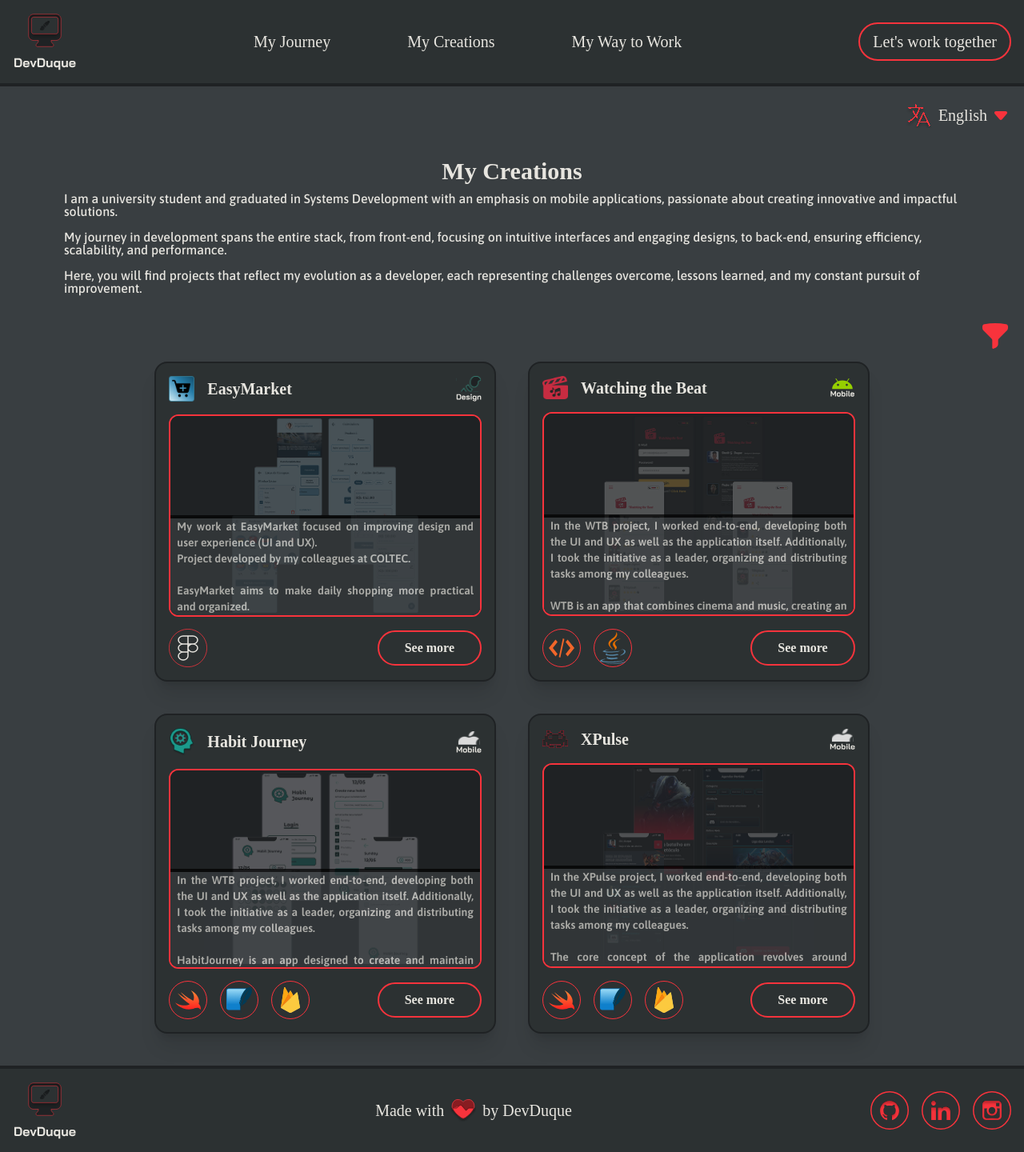
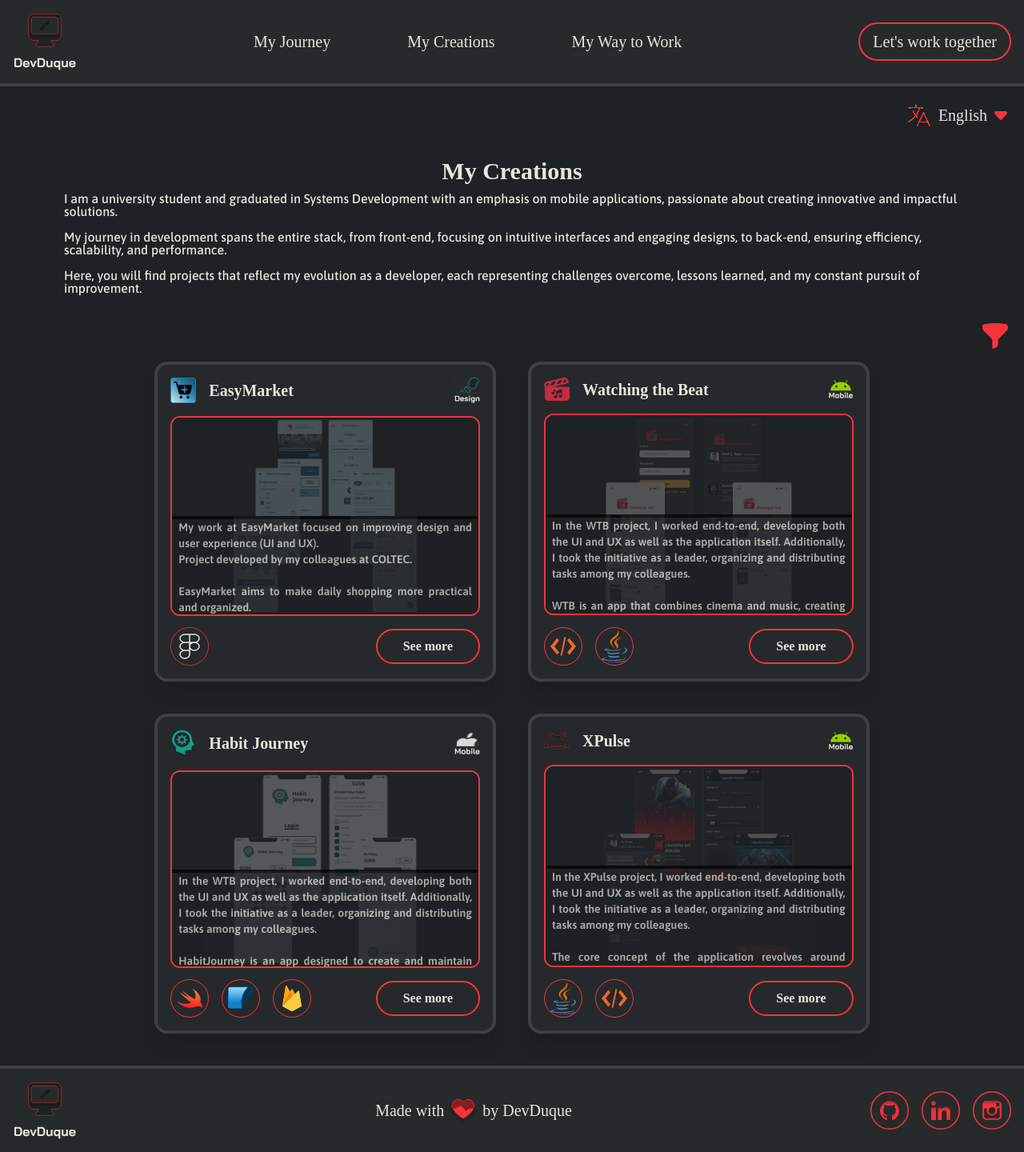
Before and after one commit to DevDuque/portfolio, a React (Vite) app in the folder web/: page /projects in a window 1280 px wide. Shown: the whole page at 80% size. Built offline with nearby package versions, Linux system fonts and the light colour scheme; a web font is replaced by a local one.

Commit message:
Style: Add diferent BG-Color & Change the Stroke

```diff
--- a/web/src/components/Card.tsx
+++ b/web/src/components/Card.tsx
@@ -75,7 +75,7 @@ export default function Card({
   const { t } = useTranslation();
 
   return (
-    <div className="flex flex-col gap-4 w-1/3 shadow-xl bg-background-components border-2 border-stroke p-4 rounded-2xl min-h-[400px]">
+    <div className="flex flex-col gap-4 w-1/3 shadow-xl bg-background-components border-4 border-stroke-secondary p-4 rounded-2xl min-h-[400px]">
       {/* Header */}
       <div className="flex justify-between items-center">
         <div className="flex items-center gap-4">
@@ -128,7 +128,7 @@ export default function Card({
           </div>
 
           <button
-            className="text-md font-bold py-2 px-8 border-2 border-primary rounded-3xl cursor-pointer hover:bg-primary hover:border-stroke hover:text-stroke transition-colors"
+            className="text-md font-bold py-2 px-8 border-2 border-primary rounded-3xl cursor-pointer hover:bg-primary hover:border-stroke-secondary hover:text-stroke transition-colors"
             onClick={() => (window.location.href = link)}
           >
             {t("see_more")}
--- a/web/src/components/Footer.tsx
+++ b/web/src/components/Footer.tsx
@@ -11,7 +11,7 @@ function Footer() {
   const { t } = useTranslation();
 
   return (
-    <div className="bg-background-components w-full p-4 border-t-4 border-stroke mt-auto">
+    <div className="bg-background-components w-full p-4 border-t-4 border-stroke-secondary mt-auto">
       <div className="flex items-center justify-between">
         {/* Logo */}
         <img
--- a/web/src/components/Header.tsx
+++ b/web/src/components/Header.tsx
@@ -6,7 +6,7 @@ function Header() {
   const { t } = useTranslation();
 
   return (
-    <div className="bg-background-components flex items-center justify-between p-4 border-b-4 border-stroke w-full mb-auto">
+    <div className="bg-background-components flex items-center justify-between p-4 border-b-4 border-stroke-secondary w-full mb-auto">
       <a href="/" className="w-fit cursor-pointer">
         <img src={Logo} alt="Logo" width={80} height={72} />
       </a>
--- a/web/src/global.css
+++ b/web/src/global.css
@@ -11,12 +11,13 @@ body {
 }
 
 @theme {
-  --color-background: #393e41;
+  --color-background: #1F2224;
   --color-main-text: #e7e5df;
   --color-background-components: rgba(40, 44, 46, 0.75);
 
   --color-primary: #f8333c;
   --color-stroke: #1f2224;
+  --color-stroke-secondary: RGBA(233, 233, 233, 0.12);
 
   --font-primary: "Bai Jamjuree", "sans-serif";
   --font-secondary: "Asap", "sans-sefif";
--- a/web/src/pages/ProjectsPage.tsx
+++ b/web/src/pages/ProjectsPage.tsx
@@ -99,8 +99,8 @@ function ProjectsPage() {
                 </div>
               }
               link="https://wtb.com"
-              type="ios"
-              tech={["swift", "sqlite", "firebase"]}
+              type="android"
+              tech={["java", "xml"]}
             />
           </div>
         </div>
```
